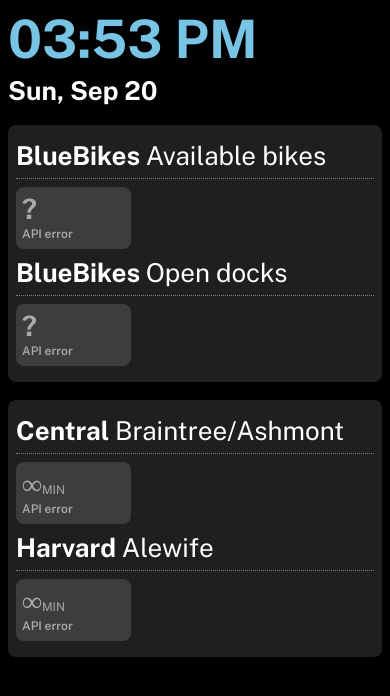
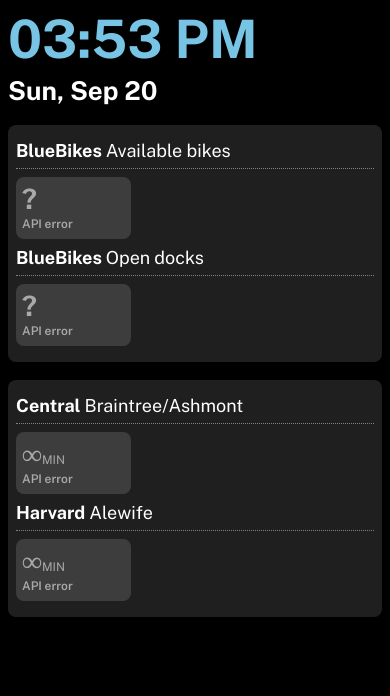
Before and after one commit to iamdanzhao/iamdanzhao.github.io, a Jekyll site: the page projects/trains/index.html, which Jekyll copies as it is, in a window 390 px wide. Shown: the top 696 px of the page. Built offline with Jekyll 4.4.1, drawn with Linux system fonts in a browser that asks for light colours; nearby versions of some CDN libraries.

Commit message:
mobile size

```diff
--- a/projects/trains/index.html
+++ b/projects/trains/index.html
@@ -155,6 +155,10 @@
         @media screen and (max-width: 660px) {
             body {
                 margin: 8px;
+            }
+
+            h2 {
+                font-size: clamp(18px, 4vw, 24px);
             }
 
             .transit-unit {
```
